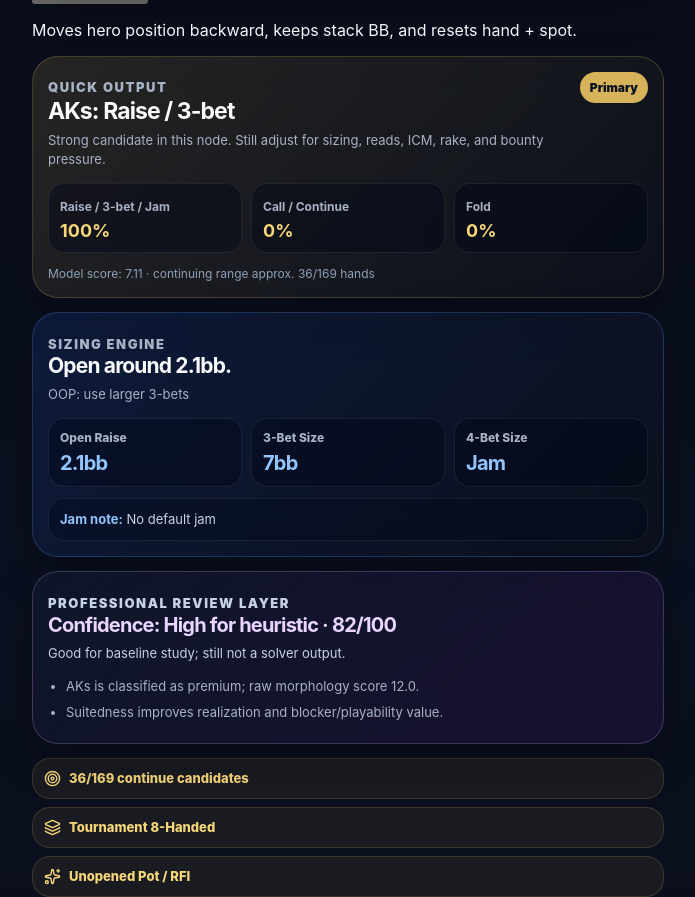
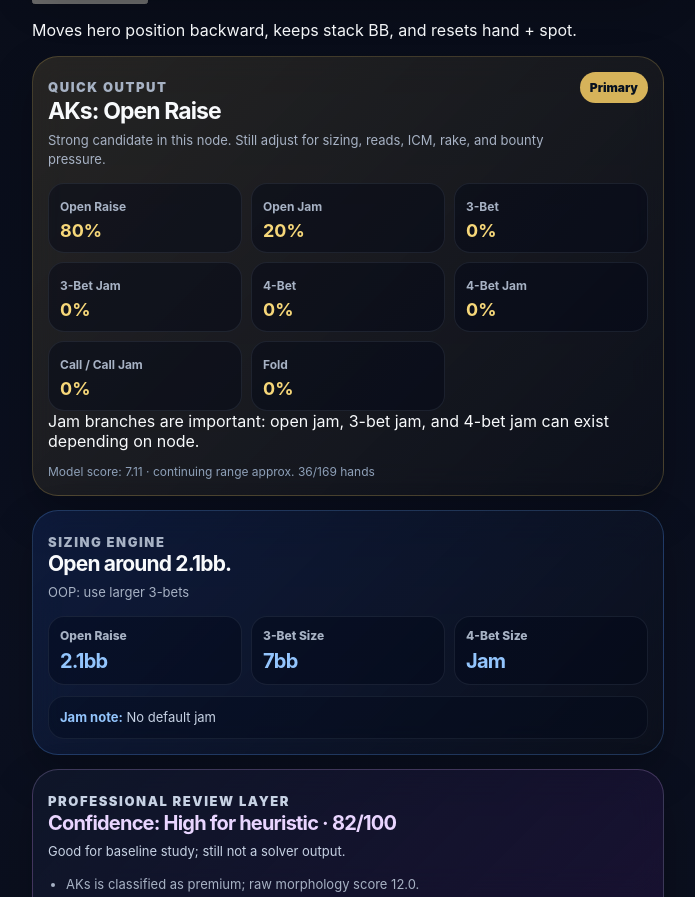
Before and after one commit to gachunw1993-svg/pokercharts_v5, a React (Vite) app: page / in a window 1280 px wide. Shown: the part 907-1804 px from the top of the page, without its empty margins (292-987 px from the left). Built offline with nearby package versions, Linux system fonts and the light colour scheme.

Commit message:
Update main.jsx
Update errors earlier

```diff
--- a/src/main.jsx
+++ b/src/main.jsx
@@ -312,6 +312,111 @@ function normalizeFreqs(freq) {
   return { ...freq, raise, call, fold, primaryAction };
 }
 
+
+function applyShortStackJamLogic(freq, params) {
+  const stack = Number(params.stackBB || 25);
+  const firstIn = params.scenario === "Unopened Pot / RFI" || params.scenario === "Short Stack Open Jam";
+  const facingOpen = params.scenario === "Facing Open";
+  const facing3bet = params.scenario === "Facing 3-Bet" || params.villain1Action === "3-Bet" || params.villain2Action === "3-Bet";
+  const facing4bet = params.scenario === "Facing 4-Bet" || params.villain1Action === "4-Bet" || params.villain2Action === "4-Bet";
+  const facingJam = params.scenario === "Facing Jam" || params.villain1Action === "Jam" || params.villain2Action === "Jam";
+
+  let out = {
+    ...freq,
+    openRaise: 0,
+    openJam: 0,
+    threeBet: 0,
+    threeBetJam: 0,
+    fourBet: 0,
+    fourBetJam: 0,
+    callJam: 0,
+  };
+
+  if (firstIn) {
+    if (stack <= 10) {
+      out.openJam = freq.raise;
+      out.openRaise = 0;
+    } else if (stack <= 15) {
+      out.openJam = roundToFive(freq.raise * 0.65);
+      out.openRaise = Math.max(0, freq.raise - out.openJam);
+    } else if (stack <= 25) {
+      out.openJam = roundToFive(freq.raise * 0.2);
+      out.openRaise = Math.max(0, freq.raise - out.openJam);
+    } else {
+      out.openRaise = freq.raise;
+      out.openJam = 0;
+    }
+  } else if (facingOpen) {
+    if (stack <= 15) {
+      out.threeBetJam = freq.raise;
+      out.threeBet = 0;
+      out.call = roundToFive(freq.call * 0.45);
+    } else if (stack <= 30) {
+      out.threeBetJam = roundToFive(freq.raise * 0.65);
+      out.threeBet = Math.max(0, freq.raise - out.threeBetJam);
+    } else if (stack <= 45) {
+      out.threeBetJam = roundToFive(freq.raise * 0.25);
+      out.threeBet = Math.max(0, freq.raise - out.threeBetJam);
+    } else {
+      out.threeBet = freq.raise;
+      out.threeBetJam = 0;
+    }
+  } else if (facing3bet) {
+    if (stack <= 35) {
+      out.fourBetJam = freq.raise;
+      out.fourBet = 0;
+    } else if (stack <= 60) {
+      out.fourBetJam = roundToFive(freq.raise * 0.45);
+      out.fourBet = Math.max(0, freq.raise - out.fourBetJam);
+    } else {
+      out.fourBet = freq.raise;
+      out.fourBetJam = 0;
+    }
+  } else if (facing4bet) {
+    if (stack <= 80) {
+      out.fourBetJam = freq.raise;
+      out.fourBet = 0;
+    } else {
+      out.fourBetJam = roundToFive(freq.raise * 0.65);
+      out.fourBet = Math.max(0, freq.raise - out.fourBetJam);
+    }
+  } else if (facingJam) {
+    out.callJam = freq.call;
+  } else if (params.scenario === "BB Defense") {
+    if (stack <= 25) {
+      out.threeBetJam = roundToFive(freq.raise * 0.55);
+      out.threeBet = Math.max(0, freq.raise - out.threeBetJam);
+    } else {
+      out.threeBet = freq.raise;
+    }
+  }
+
+  const aggressiveParts = [
+    ["Open Jam", out.openJam],
+    ["Open Raise", out.openRaise],
+    ["3-Bet Jam", out.threeBetJam],
+    ["3-Bet", out.threeBet],
+    ["4-Bet Jam", out.fourBetJam],
+    ["4-Bet", out.fourBet],
+    ["Call Jam", out.callJam],
+    ["Call", out.call],
+    ["Fold", out.fold],
+  ];
+  const best = aggressiveParts.reduce((a, b) => (b[1] > a[1] ? b : a), ["Fold", 0]);
+  out.primaryAction = best[0];
+
+  return out;
+}
+
+function jamModeText(freq, params) {
+  const stack = Number(params.stackBB || 25);
+  if (stack <= 10) return "Push/fold is dominant: most aggressive actions become all-in.";
+  if (stack <= 25) return "Jam branches are important: open jam, 3-bet jam, and 4-bet jam can exist depending on node.";
+  if (stack <= 45) return "Mostly non-all-in, but reshove/4-bet jam branches can still exist versus aggression.";
+  return "Deep-stack mode: non-all-in raise/3-bet/4-bet sizing dominates; jams are rare premium/exploit branches.";
+}
+
+
 function confidenceGrade(params) {
   let score = 82;
   if (params.villainCount === "2") score -= 10;
@@ -476,7 +581,11 @@ function sizingEngine({ format, heroPos, villainPos, scenario, stackBB, villainC
 
   let sizingLine = "";
   const straddleNote = straddle ? " UTG straddle format: sizes are displayed in normal BB units; 4bb = 2x straddle." : "";
-  if (scenario === "Unopened Pot / RFI") sizingLine = `Open around ${openRaise.toFixed(1)}bb.`;
+  if (scenario === "Unopened Pot / RFI") {
+    if (stack <= 10) sizingLine = `Push/fold zone: prefer open-jam or fold at ${stack}bb.`;
+    else if (stack <= 15) sizingLine = `Short stack: mix min-open around ${openRaise.toFixed(1)}bb and open-jam.`;
+    else sizingLine = `Open around ${openRaise.toFixed(1)}bb.`;
+  }
   else if (scenario === "Facing Open") sizingLine = `If 3-betting vs ${open.toFixed(1)}bb open: ${threeBet}bb ${ip ? "in position" : "out of position"}. Calling range should be tighter OOP.`;
   else if (scenario === "Facing 3-Bet" || has3bet) sizingLine = fourBet >= stack ? `4-bet jam for ${stack}bb when continuing aggressively.` : `If 4-betting: about ${fourBet}bb.`;
   else if (scenario === "Facing 4-Bet" || has4bet) sizingLine = `Mostly jam/call-off or fold; non-all-in sizing is less important at ${stack}bb.`;
@@ -525,7 +634,7 @@ function PreflopAnalyzer() {
 
   const positions = positionsByFormat[format];
   const params = useMemo(() => ({ format, heroPos, villainPos, villain1Action, villain2Pos, villain2Action, scenario, stackBB, villainCount, tablePreset, icmPressureQuick }), [format, heroPos, villainPos, villain1Action, villain2Pos, villain2Action, scenario, stackBB, villainCount, tablePreset, icmPressureQuick]);
-  const heroFreq = useMemo(() => normalizeFreqs(frequencies(heroHand, params)), [heroHand, params]);
+  const heroFreq = useMemo(() => applyShortStackJamLogic(normalizeFreqs(frequencies(heroHand, params)), params), [heroHand, params]);
   const sizing = useMemo(() => sizingEngine({ ...params, openSizeFaced, ante, tablePreset, icmPressure: Number(icmPressureQuick || 0) }), [params, openSizeFaced, ante, tablePreset, icmPressureQuick]);
   const confidence = useMemo(() => confidenceGrade(params), [params]);
   const reasons = useMemo(() => reasonBullets(heroHand, params, heroFreq, sizing), [heroHand, params, heroFreq, sizing]);
@@ -533,7 +642,7 @@ function PreflopAnalyzer() {
     let total = 0; const items = [];
     for (let r = 0; r < 13; r++) for (let c = 0; c < 13; c++) {
       const hand = handAt(r, c);
-      const freq = normalizeFreqs(frequencies(hand, params));
+      const freq = applyShortStackJamLogic(normalizeFreqs(frequencies(hand, params)), params);
       if (freq.raise + freq.call >= 35) total++;
       items.push({ hand, freq });
     }
@@ -610,11 +719,17 @@ function PreflopAnalyzer() {
           </div>
           <div className={`decisionBadge ${heroFreq.category}`}>{heroFreq.category}</div>
         </div>
-        <div className="freqGrid">
-          <div><span>Raise / 3-bet / Jam</span><strong>{heroFreq.raise}%</strong></div>
-          <div><span>Call / Continue</span><strong>{heroFreq.call}%</strong></div>
+        <div className="freqGrid actionBreakdown">
+          <div><span>Open Raise</span><strong>{heroFreq.openRaise || 0}%</strong></div>
+          <div><span>Open Jam</span><strong>{heroFreq.openJam || 0}%</strong></div>
+          <div><span>3-Bet</span><strong>{heroFreq.threeBet || 0}%</strong></div>
+          <div><span>3-Bet Jam</span><strong>{heroFreq.threeBetJam || 0}%</strong></div>
+          <div><span>4-Bet</span><strong>{heroFreq.fourBet || 0}%</strong></div>
+          <div><span>4-Bet Jam</span><strong>{heroFreq.fourBetJam || 0}%</strong></div>
+          <div><span>Call / Call Jam</span><strong>{heroFreq.callJam || heroFreq.call}%</strong></div>
           <div><span>Fold</span><strong>{heroFreq.fold}%</strong></div>
         </div>
+        <div className="jamModeNote">{jamModeText(heroFreq, params)}</div>
         <p className="scoreLine">Model score: {heroFreq.score} · continuing range approx. {gridData.total}/169 hands</p>
       </section>
 
```
